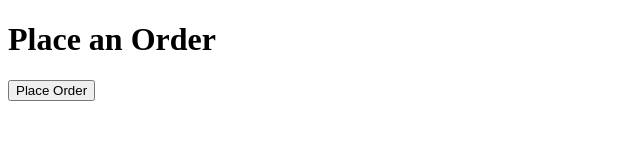
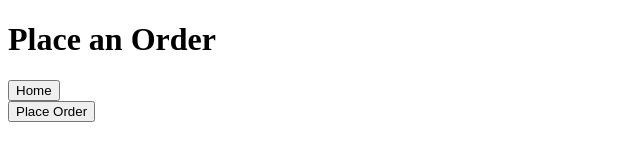
Before and after one commit to ojonss/assignmentWeek6-7, a website: page user.html in a window 1280 px wide. Shown: the whole page, without its empty margins (0-640 px from the left). Drawn offline with Linux system fonts and the light colour scheme; no server answers.

Commit message:
add TO:DO in README.md and Home-button on user/admin.html

```diff
--- a/user.html
+++ b/user.html
@@ -7,6 +7,9 @@
 </head>
 <body>
     <h1>Place an Order</h1>
+
+    <button onclick="window.location.href='index.html'">Home</button>
+
     <div id="items-container"></div>
     <button onclick="placeOrder()">Place Order</button>
 
```
Also changed, not shown: admin.html (+2 -0 lines), README.md.
